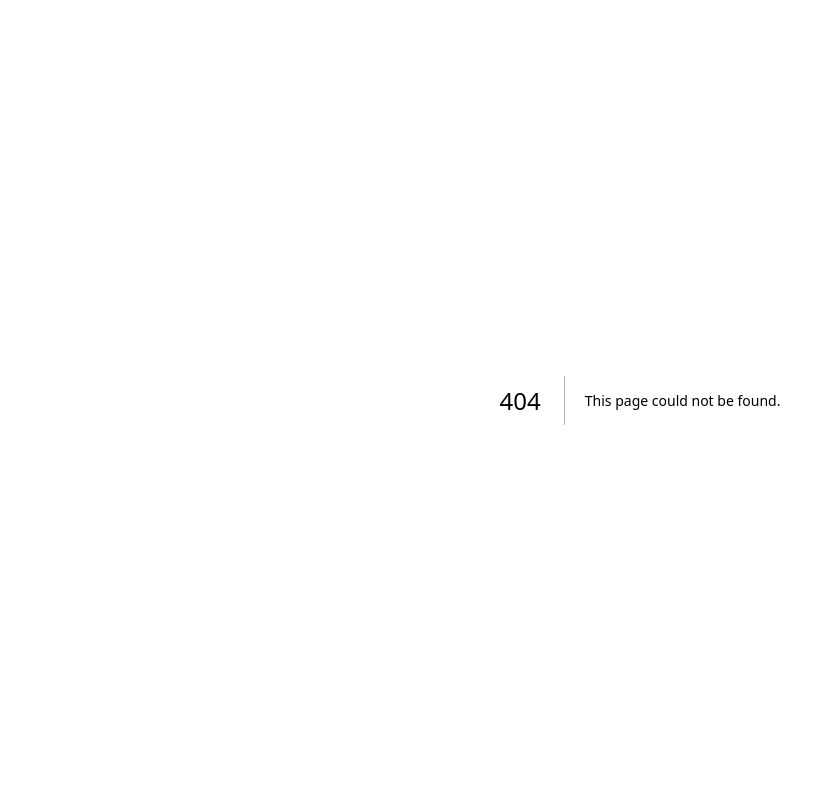
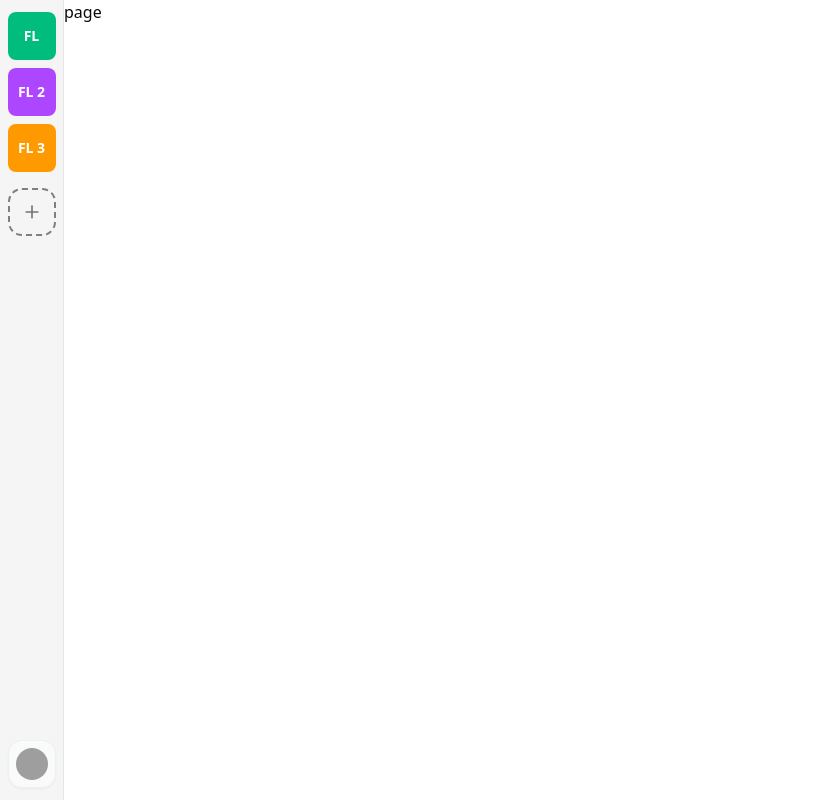
Before and after one commit to dhirajmistry98/flowly, a Next.js app: page /workspace in a window 1280 px wide. Before the commit this address had no page. Shown: the whole page, without its empty margins (0-835 px from the left). Built offline with nearby package versions, Linux system fonts and the light colour scheme; grey boxes are pictures that could not be loaded.

Commit message:
auth and related features

```diff
--- /dev/null
+++ b/app/(dashboard)/workspace/_components/CraeteWorkspce.tsx
@@ -0,0 +1,74 @@
+"use client"
+
+import { Button } from "@/components/ui/button";
+import { Dialog, DialogContent, DialogDescription, DialogHeader, DialogTitle, DialogTrigger } from "@/components/ui/dialog";
+import { Form, FormControl, FormField, FormItem, FormLabel, FormMessage } from "@/components/ui/form";
+import { Input } from "@/components/ui/input";
+import { Tooltip, TooltipContent, TooltipTrigger } from "@/components/ui/tooltip";
+import { Plus } from "lucide-react";
+import { useState } from "react";
+import { useForm } from "react-hook-form"
+import { zodResolver } from "@hookform/resolvers/zod"
+import { workspaceSchema } from "@/app/schemas/workspace";
+
+export function CreateWorkspace() {
+  const [open, setOpen] = useState(false);
+
+    // 1. Define your form.
+  const form = useForm({
+    resolver:zodResolver(workspaceSchema),
+    defaultValues:{
+      name: '',
+    }
+  })
+
+  // 2. Define a submit handler.
+  function onSubmit() {
+     console.log("data");
+  }
+
+   return (
+    <Dialog open ={open} onOpenChange={setOpen}>
+      <Tooltip>
+      <TooltipTrigger asChild>
+        <DialogTrigger asChild>
+          <Button variant="ghost" size="icon" className="size-12 rounded-xl border-2 border-dashed border-foreground/50 text-muted-foreground hover:border-muted-foreground hover:rounded-lg transition-all duration-200 hover:text-foreground">
+              <Plus className="size-5 "/>
+          </Button>
+        </DialogTrigger>
+      </TooltipTrigger>
+         <TooltipContent side="right">
+          <p>Create Workspace</p>
+        </TooltipContent>
+      </Tooltip>
+      <DialogContent className="sm:max-w-106.25">
+    <DialogHeader>
+      <DialogTitle>Create Workspace</DialogTitle>
+      <DialogDescription>
+        Create a new Workspace to get started.
+      </DialogDescription>
+    </DialogHeader>
+    <Form {...form}>
+      <form className="space-y-6 my-4" onSubmit={form.handleSubmit(onSubmit)}>
+        <FormField control={form.control} name="name" render=
+        {({field}) => (
+           <FormItem>
+             <FormLabel>Name</FormLabel>
+             <FormControl>
+              <Input placeholder="My workspace" {...field} />
+             </FormControl>
+             <FormMessage/>
+           </FormItem>
+          )
+        }
+        />
+     <Button type="submit">
+      Create Workspace
+     </Button>
+
+      </form>
+    </Form>
+      </DialogContent>
+    </Dialog>
+   )
+}
--- /dev/null
+++ b/app/(dashboard)/workspace/_components/UserNav.tsx
@@ -0,0 +1,88 @@
+import { Avatar, AvatarFallback, AvatarImage } from "@/components/ui/avatar";
+import { Button } from "@/components/ui/button";
+import {
+  DropdownMenuContent,
+  DropdownMenuGroup,
+  DropdownMenuItem,
+  DropdownMenuLabel,
+  DropdownMenuSeparator,
+  DropdownMenuTrigger,
+} from "@/components/ui/dropdown-menu";
+import { LogoutLink,PortalLink } from "@kinde-oss/kinde-auth-nextjs/components";
+import { DropdownMenu } from "@radix-ui/react-dropdown-menu";
+import { CreditCard, LogOut, User } from "lucide-react";
+
+const user = {
+  picture: "https://avatars.githubusercontent.com/u/124599?v=4",
+  given_name: "Dhiraj",
+};
+export function UserNav() {
+  return (
+    <DropdownMenu>
+      <DropdownMenuTrigger asChild>
+        <Button
+          variant="outline"
+          size="icon"
+          className="size-12 rounded-xl border-border/50 hover:bg-accent hover:text-accent-foreground hover:rounded-lg transition-all duration-200 bg-background/50"
+        >
+          <Avatar>
+            <AvatarImage
+              src={user.picture}
+              alt="User Image"
+              className="object-cover"
+            />
+            <AvatarFallback>
+              {user.given_name.slice(0, 1).toUpperCase()}
+            </AvatarFallback>
+          </Avatar>
+        </Button>
+      </DropdownMenuTrigger>
+      <DropdownMenuContent
+        align="end"
+        side="right"
+        sideOffset={8}
+        className="w-50"
+      >
+        <DropdownMenuLabel className="font-normal flex items-center gap-2 px-1 py-1.5 text-left text-sm">
+          <Avatar className="relative size-8">
+            <AvatarImage
+              src={user.picture}
+              alt="User Image"
+              className="object-cover"
+            />
+            <AvatarFallback>
+              {user.given_name.slice(0, 1).toUpperCase()}
+            </AvatarFallback>
+          </Avatar>
+          <div className="gird flex-1 text-left text-sm leading-tight">
+<p className="truncate font-medium">{user.given_name}</p>
+<p className="text-muted-foreground truncate text-xs ">dhriaj1368@gmail.com</p>
+          </div>
+        </DropdownMenuLabel>
+        <DropdownMenuSeparator/>
+          <DropdownMenuGroup>
+            <DropdownMenuItem asChild>
+             <PortalLink>
+               <User/>
+            Account
+             </PortalLink>
+            </DropdownMenuItem>
+            <DropdownMenuItem asChild>
+              <PortalLink>
+                 <CreditCard/>
+            Billing
+              </PortalLink>
+            </DropdownMenuItem>
+          </DropdownMenuGroup>
+
+        <DropdownMenuSeparator/>
+         <DropdownMenuItem asChild>
+             <LogoutLink>
+              <LogOut/>
+              Log Out
+             </LogoutLink>
+              </DropdownMenuItem>
+      </DropdownMenuContent>
+    </DropdownMenu>
+  );
+}
--- /dev/null
+++ b/app/(dashboard)/workspace/_components/WorkspaceList.tsx
@@ -0,0 +1,69 @@
+import { Button } from "@/components/ui/button";
+import {
+  Tooltip,
+  TooltipContent,
+  TooltipProvider,
+  TooltipTrigger,
+} from "@/components/ui/tooltip";
+import { cn } from "@/lib/utils";
+
+const workspaces = [
+  {
+    id: "1",
+    name: "Flowly 1",
+    avatar: "FL",
+  },
+  {
+    id: "2",
+    name: "Flowly 2",
+    avatar: "FL 2",
+  },
+  {
+    id: "3",
+    name: "Flowly 3",
+    avatar: "FL 3",
+  },
+];
+
+const colorCombinations = [
+  'bg-blue-500 hover:bg-blue-600 text-white',
+  'bg-emerald-500 hover:bg-emerald-600 text-white',
+  'bg-purple-500 hover:bg-purple-600 text-white',
+  'bg-amber-500 hover:bg-amber-600 text-white',
+  'bg-rose-500 hover:bg-rose-600 text-white',
+  'bg-indigo-500 hover:bg-indigo-600 text-white',
+  'bg-cyan-500 hover:bg-cyan-600 text-white',
+  'bg-pink-500 hover:bg-pink-600 text-white',
+]
+
+const getWorkspaceColor = (id:string) => {
+   const charSum = id
+   .split("")
+   .reduce((sum,char)=> sum + char.charCodeAt(0),0);
+
+   const colorIndex = charSum % colorCombinations.length;
+
+   return colorCombinations[colorIndex];
+}
+export function WorkspaceList() {
+  return (
+    <TooltipProvider>
+      <div className="flex flex-col gap-2">
+        {workspaces.map((ws) => (
+          <Tooltip key={ws.id}>
+            <TooltipTrigger asChild>
+              <Button size="icon"
+              className={cn('size-12 transition-all duration-200', getWorkspaceColor (ws.id))}
+              >
+                <span className="text-sm font-semibold">{ws.avatar}</span>
+              </Button>
+            </TooltipTrigger>
+            <TooltipContent side="right">
+           <p>{ws.name}</p>
+            </TooltipContent>
+          </Tooltip>
+        ))}
+      </div>
+    </TooltipProvider>
+  );
+}
--- /dev/null
+++ b/app/(dashboard)/workspace/layout.tsx
@@ -0,0 +1,23 @@
+import React, { ReactNode } from "react";
+import { WorkspaceList } from "./_components/WorkspaceList";
+import { CreateWorkspace } from "./_components/CraeteWorkspce";
+import { UserNav } from "./_components/UserNav";
+
+const WorkspaceLayout = ({ children }: { children: ReactNode }) => {
+  return (
+    <div className="flex w-full h-screen">
+      <div className="flex h-full w-16 items-center flex-col bg-secondary py-3 px-2 border-r border-border">
+        <WorkspaceList />
+        <div className="mt-4">
+          <CreateWorkspace />
+        </div>
+        <div className="mt-auto">
+          <UserNav />
+        </div>
+      </div>
+      {children}
+    </div>
+  );
+};
+
+export default WorkspaceLayout;
--- /dev/null
+++ b/app/(dashboard)/workspace/page.tsx
@@ -0,0 +1,10 @@
+import React from 'react'
+
+
+const WorkspacePage =  () => {
+  return (
+    <div >page</div>
+  )
+}
+
+export default WorkspacePage;
--- a/app/(marketing)/_components/header.tsx
+++ b/app/(marketing)/_components/header.tsx
@@ -1,7 +1,7 @@
 "use client";
 import Link from "next/link";
 import { Menu, X } from "lucide-react";
-import { Button, buttonVariants } from "@/components/ui/button";
+import {  buttonVariants } from "@/components/ui/button";
 import React from "react";
 import { cn } from "@/lib/utils";
 import Logo from "@/public/logo.png";
@@ -10,7 +10,6 @@ import {
   LoginLink,
   LogoutLink,
   RegisterLink,
-  useKindeAuth,
   useKindeBrowserClient,
 } from "@kinde-oss/kinde-auth-nextjs";
 
--- /dev/null
+++ b/app/schemas/workspace.ts
@@ -0,0 +1,5 @@
+import { z } from "zod";
+
+export const workspaceSchema = z.object ({
+  name: z.string().min(2).max(50),
+})
```
